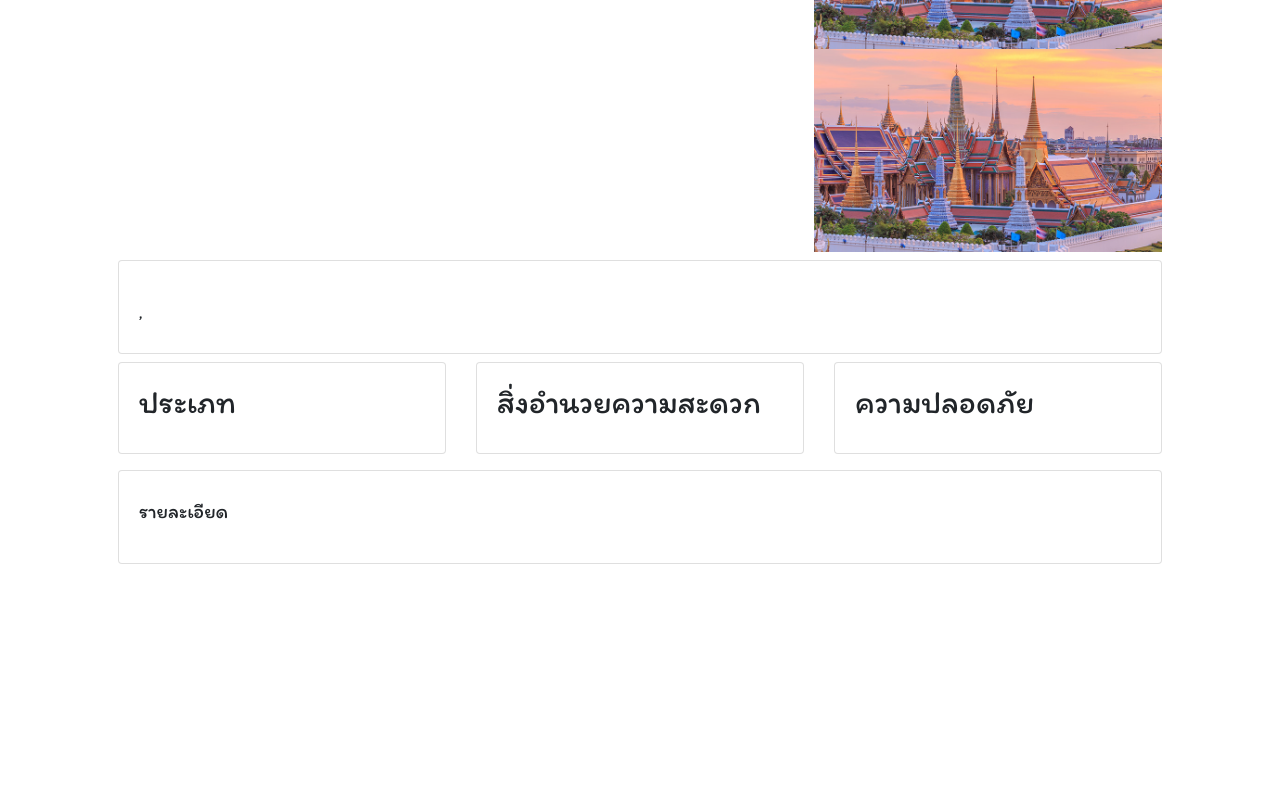
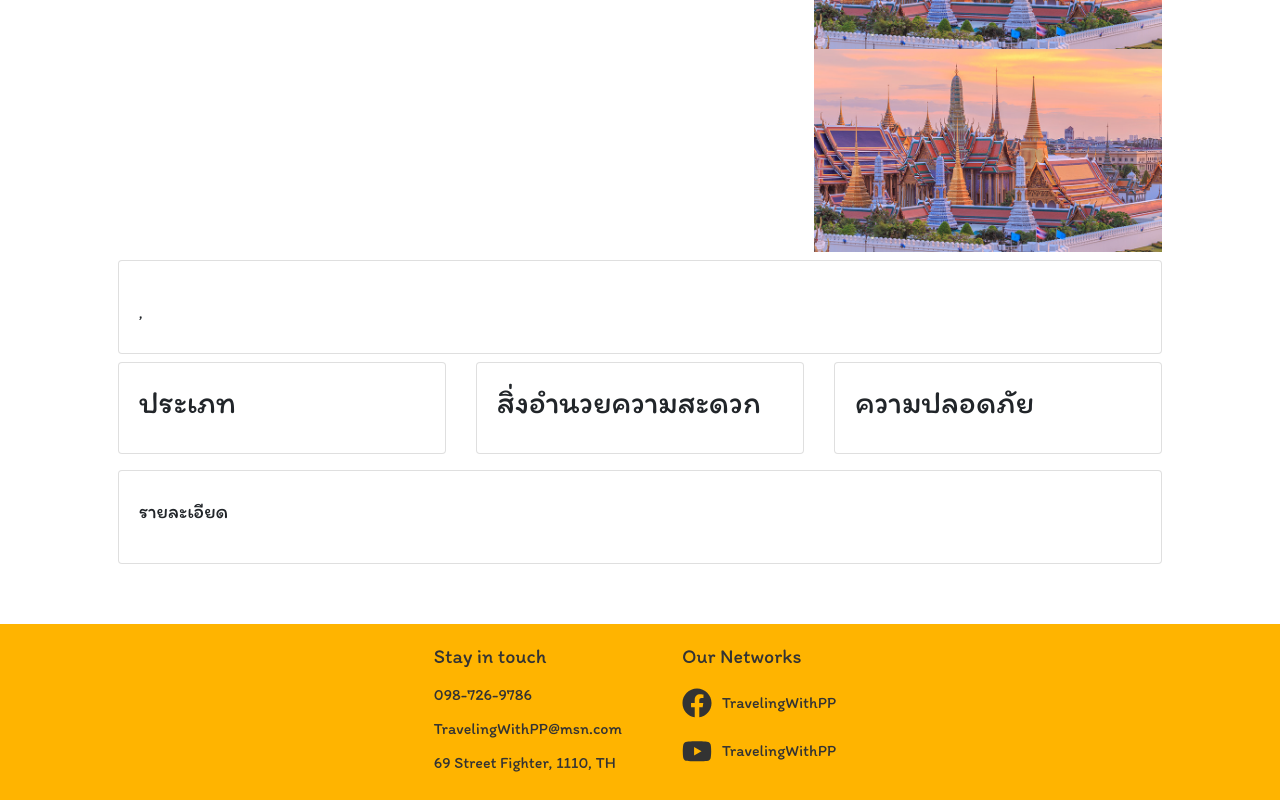
Before and after one commit to PPUPPIEE/Where, an Angular app: page /detail in a window 1280 px wide. Shown: the part 234-1034 px from the top of the page. Before the commit the page ends 806 px from the top, so only its background shows below. Built offline with nearby package versions, Linux system fonts and the light colour scheme.

Commit message:
ิอะไรไม่รู้เต็มไปหมด

```diff
--- a/src/app/components/detail/detail.component.html
+++ b/src/app/components/detail/detail.component.html
@@ -55,3 +55,4 @@
     </div>
   </div>
 </div>
+<app-footer></app-footer>
--- a/src/app/components/detail/detail.component.scss
+++ b/src/app/components/detail/detail.component.scss
@@ -11,11 +11,13 @@ flex: 1;
 
 
     .naiy{
-        background-color: blue($color: #000000);
-        max-height: 390px;
+
+        max-height: 406px;
         max-width: 100%;
         width: 100%;
         height: 100%;
+        overflow: hidden;
+        object-fit: cover;
 
     }
 }
@@ -31,3 +33,7 @@ flex: 1;
 img{
     object-fit: cover;
 }
+
+.container{
+    margin-bottom: 60px;
+}
--- a/src/app/components/detail/detail.component.ts
+++ b/src/app/components/detail/detail.component.ts
@@ -31,7 +31,18 @@ if(this.share.detailParking == "true"){ this.Parking ="ที่จอดรถ"
 if(this.share.detailToilet == "true"){ this.Toilet ="ห้องน้ำ"}
 if(this.share.detailToilet == "false" && this.share.detailParking == "false") {this.Parking = "-"}
 
+
+if(this.share.detailName=="null"){ this.share.detailName = "-"}
+if(this.share.detailProvine=="null"){ this.share.detailProvine = "-"}
+if(this.share.detailSector=="null"){ this.share.detailSector = "-"}
+if(this.share.detailDistrict=="null"){ this.share.detailDistrict = "-"}
+if(this.share.detailType=="null"){ this.share.detailType = "-"}
+if(this.share.detailOpentime=="null"){ this.share.detailOpentime = "-"}
+if(this.share.detailClosetime=="null"){ this.share.detailClosetime = "-"}
+if(this.share.detailDetail=="null"){ this.share.detailDetail = "-"}
+if(this.share.detailContact=="null"){ this.share.detailContact = "-"}
 if(this.share.detailSecurity=="null"){ this.share.detailSecurity = "-"}
+if(this.share.detailLocation=="null"){ this.share.detailLocation = "-"}
 
   }
 
--- a/src/app/components/footer/footer.component.html
+++ b/src/app/components/footer/footer.component.html
@@ -1,22 +1,10 @@
 <footer>
   <div class="content-footer">
-    <div class="bloc footer-services">
-      <h3>Services</h3>
-      <ul class="services-list">
-        <li><a>Hosting</a></li>
-        <li><a>Domain Name</a></li>
-        <li><a>E-commerce</a></li>
-        <li><a>Machine Learning</a></li>
-        <li><a>Finances</a></li>
-        <li><a>Start-up</a></li>
-      </ul>
-    </div>
-
     <div class="bloc footer-contact">
       <h3>Stay in touch</h3>
-      <p>55-55-55-55-55</p>
-      <p>supportclient@contact.com</p>
-      <p>21 Dock Street, 45124, NY</p>
+      <p>098-726-9786</p>
+      <p>TravelingWithPP@msn.com</p>
+      <p>69 Street Fighter, 1110, TH</p>
     </div>
     <div class="bloc footer-medias">
       <h3>Our Networks</h3>
@@ -30,29 +18,7 @@
                 d="M504 256C504 119 393 8 256 8S8 119 8 256c0 123.78 90.69 226.38 209.25 245V327.69h-63V256h63v-54.64c0-62.15 37-96.48 93.67-96.48 27.14 0 55.52 4.84 55.52 4.84v61h-31.28c-30.8 0-40.41 19.12-40.41 38.73V256h68.78l-11 71.69h-57.78V501C413.31 482.38 504 379.78 504 256z">
               </path>
             </svg>
-            Facebook/xxx</a>
-        </li>
-        <li>
-          <a>
-            <svg aria-hidden="true" focusable="false" data-prefix="fab" data-icon="instagram"
-              class="svg-inline--fa fa-instagram fa-w-14" role="img" xmlns="http://www.w3.org/2000/svg"
-              viewBox="0 0 448 512">
-              <path fill="currentColor"
-                d="M224.1 141c-63.6 0-114.9 51.3-114.9 114.9s51.3 114.9 114.9 114.9S339 319.5 339 255.9 287.7 141 224.1 141zm0 189.6c-41.1 0-74.7-33.5-74.7-74.7s33.5-74.7 74.7-74.7 74.7 33.5 74.7 74.7-33.6 74.7-74.7 74.7zm146.4-194.3c0 14.9-12 26.8-26.8 26.8-14.9 0-26.8-12-26.8-26.8s12-26.8 26.8-26.8 26.8 12 26.8 26.8zm76.1 27.2c-1.7-35.9-9.9-67.7-36.2-93.9-26.2-26.2-58-34.4-93.9-36.2-37-2.1-147.9-2.1-184.9 0-35.8 1.7-67.6 9.9-93.9 36.1s-34.4 58-36.2 93.9c-2.1 37-2.1 147.9 0 184.9 1.7 35.9 9.9 67.7 36.2 93.9s58 34.4 93.9 36.2c37 2.1 147.9 2.1 184.9 0 35.9-1.7 67.7-9.9 93.9-36.2 26.2-26.2 34.4-58 36.2-93.9 2.1-37 2.1-147.8 0-184.8zM398.8 388c-7.8 19.6-22.9 34.7-42.6 42.6-29.5 11.7-99.5 9-132.1 9s-102.7 2.6-132.1-9c-19.6-7.8-34.7-22.9-42.6-42.6-11.7-29.5-9-99.5-9-132.1s-2.6-102.7 9-132.1c7.8-19.6 22.9-34.7 42.6-42.6 29.5-11.7 99.5-9 132.1-9s102.7-2.6 132.1 9c19.6 7.8 34.7 22.9 42.6 42.6 11.7 29.5 9 99.5 9 132.1s2.7 102.7-9 132.1z">
-              </path>
-            </svg>
-            Instagram/xxx</a>
-        </li>
-        <li>
-          <a>
-            <svg aria-hidden="true" focusable="false" data-prefix="fab" data-icon="twitter"
-              class="svg-inline--fa fa-twitter fa-w-16" role="img" xmlns="http://www.w3.org/2000/svg"
-              viewBox="0 0 512 512">
-              <path fill="currentColor"
-                d="M459.37 151.716c.325 4.548.325 9.097.325 13.645 0 138.72-105.583 298.558-298.558 298.558-59.452 0-114.68-17.219-161.137-47.106 8.447.974 16.568 1.299 25.34 1.299 49.055 0 94.213-16.568 130.274-44.832-46.132-.975-84.792-31.188-98.112-72.772 6.498.974 12.995 1.624 19.818 1.624 9.421 0 18.843-1.3 27.614-3.573-48.081-9.747-84.143-51.98-84.143-102.985v-1.299c13.969 7.797 30.214 12.67 47.431 13.319-28.264-18.843-46.781-51.005-46.781-87.391 0-19.492 5.197-37.36 14.294-52.954 51.655 63.675 129.3 105.258 216.365 109.807-1.624-7.797-2.599-15.918-2.599-24.04 0-57.828 46.782-104.934 104.934-104.934 30.213 0 57.502 12.67 76.67 33.137 23.715-4.548 46.456-13.32 66.599-25.34-7.798 24.366-24.366 44.833-46.132 57.827 21.117-2.273 41.584-8.122 60.426-16.243-14.292 20.791-32.161 39.308-52.628 54.253z">
-              </path>
-            </svg>
-            Twitter/xxx</a>
+            TravelingWithPP</a>
         </li>
         <li>
           <a>
@@ -63,7 +29,7 @@
                 d="M549.655 124.083c-6.281-23.65-24.787-42.276-48.284-48.597C458.781 64 288 64 288 64S117.22 64 74.629 75.486c-23.497 6.322-42.003 24.947-48.284 48.597-11.412 42.867-11.412 132.305-11.412 132.305s0 89.438 11.412 132.305c6.281 23.65 24.787 41.5 48.284 47.821C117.22 448 288 448 288 448s170.78 0 213.371-11.486c23.497-6.321 42.003-24.171 48.284-47.821 11.412-42.867 11.412-132.305 11.412-132.305s0-89.438-11.412-132.305zm-317.51 213.508V175.185l142.739 81.205-142.739 81.201z">
               </path>
             </svg>
-            Youtube/xxx</a>
+            TravelingWithPP</a>
         </li>
       </ul>
     </div>
--- a/src/app/components/footer/footer.component.scss
+++ b/src/app/components/footer/footer.component.scss
@@ -7,7 +7,7 @@
 body {
   background: #fff;
   font-family: Arial, Helvetica, sans-serif;
-  height: 100vh;
+  height: 70vh;
   display: flex;
   flex-direction: column;
 }
@@ -37,15 +37,16 @@ footer {
   bottom: 0;
 
 
+
 }
 .content-footer {
-  max-width: 1000px;
+  max-width: 600px;
   margin: 0 auto;
   display: flex;
   justify-content: center;
   align-items: flex-start;
   font-size: 16px;
-  padding: 50px 0 100px;
+  padding: 20px 0 20px;
 }
 
 .bloc {
@@ -55,11 +56,10 @@ footer {
 
 /* contact */
 .footer-contact h3,
-.footer-services h3,
-.footer-schedule h3,
 .footer-medias h3 {
-  font-size: 22px;
-  padding-bottom: 20px;
+
+  font-size: 20px;
+  padding-bottom: 10px;
 }
 
 .footer-contact p {
@@ -104,7 +104,7 @@ a:hover {
   color: #333;
   display: flex;
   align-items: center;
-  font-size: 20px;
+  font-size: 16px;
 }
 
 
--- a/src/app/components/seachbar/seachbar.component.scss
+++ b/src/app/components/seachbar/seachbar.component.scss
@@ -18,6 +18,7 @@
   padding: 10px;
   border-radius: 10px;
   width:100%;
+
 }
 .col{
   float: left;
@@ -35,6 +36,7 @@
   width: 100%;
 
 }
+
 .buttonSearch {
 
   justify-self: end;
--- a/src/app/components/search/search.component.html
+++ b/src/app/components/search/search.component.html
@@ -54,14 +54,14 @@
 
       <!-- Card -->
       <div class="maincontent" *ngFor="let item of cardInfo">
-        <img src={{item.imageurl}}>
+        <img src={{item.imageurl[0]}}>
         <div class="container">
           <div class="detail">
             <div class="name">
               <h1>{{item.name}}<span> {{item.type}}</span></h1>
               <h3>{{item.opentime}}-{{item.closetime}}</h3>
             </div>
-            <h4 class="info">{{item.district}}</h4>
+            <h4 class="info">อำเภอ{{item.district}} จังหวัด{{item.province}}</h4>
           </div>
           <button class="detailbtn" (click)="pushDetail(
             item.name,
--- a/src/app/components/search/search.component.scss
+++ b/src/app/components/search/search.component.scss
@@ -46,21 +46,26 @@ img{
   border: 9px;
 }
 h1{
-font-size: 30px;
+font-size: 20px;
 font-weight: bold;
+margin-top: 10px;
+margin-bottom: 30px;
 }
 span{
-  font-size: 20px;
+  font-size: 16px;
   font-weight: normal;
   color: rgb(104, 100, 100);
 }
 h3{
-  font-size: 25px;
+  font-size: 18px;
   font-weight: normal;
   color: rgb(54, 54, 54);
 }
 h5{
   font-size: 15px;
+}
+้.info{
+  font-size: 5px;
 }
 .maincontent {
   height: 250px;
@@ -91,6 +96,7 @@ h5{
       }
       .info{
         align-self: flex-start;
+        font-size: 16px;
       }
 
 
```
